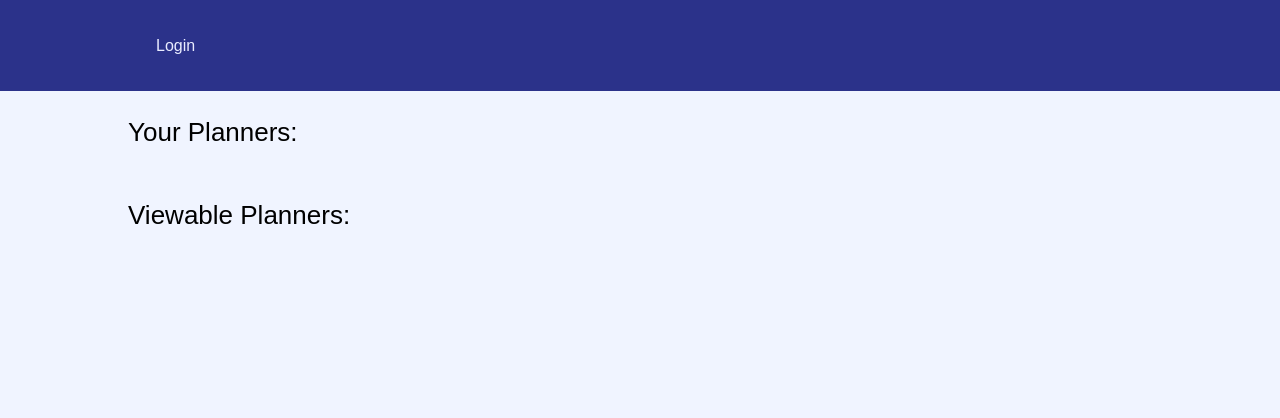
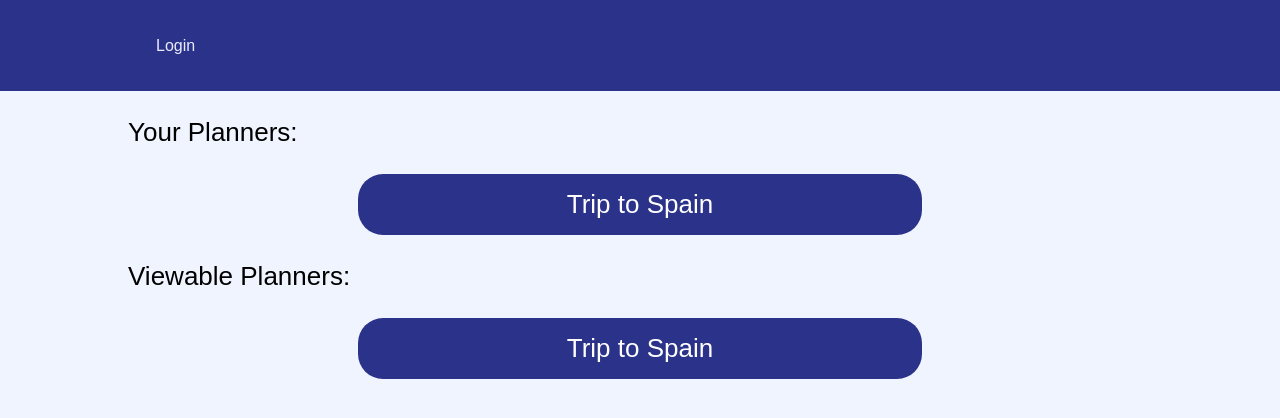
Before and after one commit to Adrian-Moreira/PlanPals, a React (Create React App) app in the folder front-end-web/: page /planners in a window 1280 px wide. Shown: the top 418 px of the page. Built offline with nearby package versions, Linux system fonts and the light colour scheme.

Commit message:
updated display and test data
updated the display and used hardcoded test data instead of backend requests

```diff
--- a/front-end-web/src/App.css
+++ b/front-end-web/src/App.css
@@ -129,6 +129,12 @@
 
 }
 
+.Icon-button:disabled {
+  color: rgb(100, 100, 100);
+  background-color: #E9ECFF;
+  cursor: default;
+}
+
 .Page-color {
   background-color: #E9ECFF;
 }
--- a/front-end-web/src/pages/planner.js
+++ b/front-end-web/src/pages/planner.js
@@ -1,7 +1,5 @@
 
 import React from "react";
-import { useEffect, useState } from 'react';
-import axios from 'axios';
 import { useParams } from 'react-router-dom';
 import { BiSolidPlane } from "react-icons/bi";
 import { BiSolidBed } from "react-icons/bi";
@@ -13,76 +11,76 @@ import { BsPencilFill } from "react-icons/bs";
 import { BsTrashFill } from "react-icons/bs";
 import { BsChatFill } from "react-icons/bs";
 
-// const planner =
-//     {
-//         "plannerId": "5",
-//         "createdBy": "user123",
-//         "startDate": "2023-10-01T00:00:00Z",
-//         "endDate": "2023-10-10T00:00:00Z",
-//         "name": "Trip to Spain",
-//         "description": "Exploring Barcelona and Madrid",
-//         "roUsers": ["user456"],
-//         "rwUsers": ["user789"],
-//         "destinations": ["dest001"],
-//         "transportations": ["trans001"]
-//       };
+const planner =
+    {
+        "plannerId": "5",
+        "createdBy": "user123",
+        "startDate": "2023-10-01T00:00:00Z",
+        "endDate": "2023-10-10T00:00:00Z",
+        "name": "Trip to Spain",
+        "description": "Exploring Barcelona and Madrid",
+        "roUsers": ["user456"],
+        "rwUsers": ["user789"],
+        "destinations": ["dest001"],
+        "transportations": ["trans001"]
+      };
 
-// const destinations = [
-//     {
-//         "destinationId": "dest001",
-//         "plannerId": "planner001",
-//         "name": "Madrid",
-//         "startDate": "2023-10-01",
-//         "endDate": "2023-10-05",
-//         "activities": ["activity001"],
-//         "accommodations": ["accom001"]
-//       }
-// ];
+const destinations = [
+    {
+        "destinationId": "dest001",
+        "plannerId": "planner001",
+        "name": "Madrid",
+        "startDate": "2023-10-01",
+        "endDate": "2023-10-05",
+        "activities": ["activity001"],
+        "accommodations": ["accom001"]
+      }
+];
 
-// const transportation = [
-//     {
-//         "transportationId": "trans001",
-//         "plannerId": "planner001",
-//         "type": "Flight",
-//         "details": "Flight from NYC to Madrid",
-//         "departureTime": "2023-10-01T08:00:00Z",
-//         "arrivalTime": "2023-10-01T20:00:00Z"
-//       }
-// ];
+const transportation = [
+    {
+        "transportationId": "trans001",
+        "plannerId": "planner001",
+        "type": "Flight",
+        "details": "Flight from NYC to Madrid",
+        "departureTime": "2023-10-01T08:00:00Z",
+        "arrivalTime": "2023-10-01T20:00:00Z"
+      }
+];
 
-// const accommodations = [
-//     {
-//         "accommodationId": "accom001",
-//         "destinationId": "dest001",
-//         "name": "Madrid Hotel",
-//         "address": "123 Main St, Madrid",
-//         "checkInDate": "2023-10-01",
-//         "checkOutDate": "2023-10-05"
-//       }
-// ];
+const accommodations = [
+    {
+        "accommodationId": "accom001",
+        "destinationId": "dest001",
+        "name": "Madrid Hotel",
+        "address": "123 Main St, Madrid",
+        "checkInDate": "2023-10-01",
+        "checkOutDate": "2023-10-05"
+      }
+];
 
-// const activities = [
-//     {
-//         "activityId": "activity001",
-//         "destinationId": "dest001",
-//         "name": "Visit Prado Museum",
-//         "date": "2023-10-02",
-//         "time": "10:00",
-//         "locations": ["loc001"],
-//         "votes": ["vote001"],
-//         "comments": ["comment001"]
-//       }
-// ];
+const activities = [
+    {
+        "activityId": "activity001",
+        "destinationId": "dest001",
+        "name": "Visit Prado Museum",
+        "date": "2023-10-02",
+        "time": "10:00",
+        "locations": ["loc001"],
+        "votes": ["vote001"],
+        "comments": ["comment001"]
+      }
+];
 
-// const locations = [
-//     {
-//         "locationId": "loc001",
-//         "activityId": "activity001",
-//         "createdBy": "user123",
-//         "name": "Prado Museum",
-//         "address": "C. de Ruiz de Alarcón, 23, 28014 Madrid"
-//       }
-// ];
+const locations = [
+    {
+        "locationId": "loc001",
+        "activityId": "activity001",
+        "createdBy": "user123",
+        "name": "Prado Museum",
+        "address": "C. de Ruiz de Alarcón, 23, 28014 Madrid"
+      }
+];
 
 // const votes = [
 //     {
@@ -93,106 +91,18 @@ import { BsChatFill } from "react-icons/bs";
 //       }
 // ];
 
-// const comments = [
-//     {
-//         "commentId": "comment001",
-//         "activityId": "activity001",
-//         "createdBy": "user456",
-//         "content": "Can't wait to visit!"
-//       }
-// ];
+const comments = [
+    {
+        "commentId": "comment001",
+        "activityId": "activity001",
+        "createdBy": "user456",
+        "content": "Can't wait to visit!"
+      }
+];
 
 function Planner() {
     const { plannerId, access } = useParams();
     const isReadOnly = access === "ro";
-
-    const [planner, setPlanner] = useState([]);
-    const [destinations, setDestinations] = useState([]);
-    const [transportation, setTransportation] = useState([]);
-    const [accommodations, setAccommodations] = useState([]);
-    const [activities, setActivities] = useState([]);
-
-    const [locations, setLocations] = useState([]);
-    const [comments, setComments] = useState([]);
-    // const [votes, setVotes] = useState([]);
-
-    useEffect(() => {
-        axios
-        .get('http://localhost:8080/planner/'+plannerId)
-        .then((response) => setPlanner(response.data))
-        .catch((error) => console.error('Error fetching planner:', error));
-    }, []);
-
-    useEffect(() => {
-        axios
-        .get('http://localhost:8080/planner/'+plannerId+'/destination')
-        .then((response) => setDestinations(response.data))
-        .catch((error) => console.error('Error fetching destination:', error));
-    }, []);
-
-    useEffect(() => {
-        axios
-        .get('http://localhost:8080/planner/'+plannerId+'/transportation')
-        .then((response) => setTransportation(response.data))
-        .catch((error) => console.error('Error fetching transportation:', error));
-    }, []);
-
-    useEffect(() => {
-        axios
-        .get('http://localhost:8080/planner/'+plannerId+'/destination/'+destinations[0].destinationId+'/accommodation')
-        .then((response) => setAccommodations(response.data))
-        .catch((error) => console.error('Error fetching accommodations:', error));
-    }, []);
-
-    useEffect(() => {
-        axios
-        .get('http://localhost:8080/planner/'+plannerId+'/destination/'+destinations[0].destinationId+'/activity')
-        .then((response) => setActivities(response.data))
-        .catch((error) => console.error('Error fetching activities:', error));
-    }, []);
-
-    useEffect(() => {
-        axios
-        .get('http://localhost:8080/planner/'+plannerId+'/destination/'+destinations[0].destinationId+'/comment')
-        .then((response) => setComments(response.data))
-        .catch((error) => console.error('Error fetching comments:', error));
-    }, []);
-
-    // Fetch locations for each activity
-    useEffect(() => {
-        // For each activity, fetch locations by its id
-        activities.forEach(activity => {
-        axios.get('http://localhost:8080/planner/'+plannerId+'/destination/'+destinations[0].destinationId+'/activity/'+activity.activityId+'/location')
-            .then((response) => {
-            // Set locations in the state, with activity.id as the key
-            setLocations(prevLocations => ({
-                ...prevLocations,
-                [activity.activityId]: response.data, // Assuming data is a list of locations
-            }));
-            })
-            .catch((error) => {
-            console.error('Error fetching locations for activity ${activity.activityId}:', error);
-            });
-        });
-    }, [activities]);
-
-    // // Fetch votes for each activity
-    // useEffect(() => {
-    //     // For each activity, fetch votes by its id
-    //     activities.forEach(activity => {
-    //     axios.get('http://localhost:8080/planner/'+plannerId+'/destination/'+destinations[0].destinationId+'/activity/'+activity.activityId+'/vote')
-    //         .then((response) => {
-    //         // Set votes in the state, with activity.id as the key
-    //         setVotes(prevVotes => ({
-    //             ...prevVotes,
-    //             [activity.activityId]: response.data, // Assuming data is a list of votes
-    //         }));
-    //         })
-    //         .catch((error) => {
-    //         console.error('Error fetching locations for activity ${activity.activityId}:', error);
-    //         });
-    //     });
-    // }, [activities]);
 
     return (
         <div className="Page-color">
@@ -219,8 +129,8 @@ function Planner() {
                     <div className="List-item" key={transport.transportationId}>
                         {!isReadOnly &&(
                             <div className="Right-side">
-                                <button className="Icon-button"> <BsPencilFill /></button>
-                                <button className="Icon-button"> <BsTrashFill /></button>
+                                <button className="Icon-button" disabled> <BsPencilFill /></button>
+                                <button className="Icon-button" disabled> <BsTrashFill /></button>
                             </div>
                         )}
                         {transport.type}
@@ -231,7 +141,7 @@ function Planner() {
                 ))}
                 {!isReadOnly &&(
                     <div>
-                        <button className="Icon-button"><BsFillPlusCircleFill /></button >
+                        <button className="Icon-button" disabled><BsFillPlusCircleFill /></button >
                     </div>
                 )}
                 <p/>
@@ -243,8 +153,8 @@ function Planner() {
                     <div className="List-item" key={accomodation.accommodationId}>
                         {!isReadOnly &&(
                             <div className="Right-side">
-                                <button className="Icon-button"> <BsPencilFill /></button>
-                                <button className="Icon-button"> <BsTrashFill /></button>
+                                <button className="Icon-button" disabled> <BsPencilFill /></button>
+                                <button className="Icon-button" disabled> <BsTrashFill /></button>
                             </div>
                         )}
                         {accomodation.name}
@@ -255,7 +165,7 @@ function Planner() {
                 ))}
                 {!isReadOnly &&(
                     <div>
-                        <button className="Icon-button"><BsFillPlusCircleFill /></button >
+                        <button className="Icon-button" disabled><BsFillPlusCircleFill /></button >
                     </div>
                 )}
                 <p/>
@@ -267,8 +177,8 @@ function Planner() {
                     <div className="List-item" key={activity.activityId}>
                         {!isReadOnly &&(
                             <div className="Right-side">
-                                <button className="Icon-button"> <BsPencilFill /></button>
-                                <button className="Icon-button"> <BsTrashFill /></button>
+                                <button className="Icon-button" disabled> <BsPencilFill /></button>
+                                <button className="Icon-button" disabled> <BsTrashFill /></button>
                             </div>
                         )}
                         {activity.name}
@@ -277,22 +187,12 @@ function Planner() {
 
                         <p/>
                         Locations:
-                        {/* {locations.map((location) => (
+                        {locations.map((location) => (
                             <div className="List-item"  key={location.locationId}>
                                 {location.name}
                                 <div className="Planner-item">{location.address}</div>
                             </div>
-                        ))} */}
-                        {locations[activity.activityId] ? (
-                            locations[activity.activityId].map(location => (
-                                <div className="List-item"  key={location.locationId}>
-                                    {location.name}
-                                    <div className="Planner-item">{location.address}</div>
-                                </div>
-                            ))
-                        ) : (
-                            <div className="List-item">Loading locations...</div>
-                        )}
+                        ))}
 
                         {/* <div className="Planner-vote">
                             Vote Score:
@@ -312,7 +212,7 @@ function Planner() {
 
                 {!isReadOnly &&(
                     <div>
-                        <button className="Icon-button"><BsFillPlusCircleFill /></button >
+                        <button className="Icon-button" disabled><BsFillPlusCircleFill /></button >
                     </div>
                 )}
 
@@ -328,7 +228,7 @@ function Planner() {
                 ))}
                 {!isReadOnly &&(
                     <div>
-                        <button className="Icon-button"><BsFillPlusCircleFill /></button >
+                        <button className="Icon-button" disabled><BsFillPlusCircleFill /></button >
                     </div>
                 )}
 
--- a/front-end-web/src/pages/planners.js
+++ b/front-end-web/src/pages/planners.js
@@ -1,54 +1,41 @@
 
 import React from "react";
 import { Link } from 'react-router-dom';
-import { useState } from 'react';
-import axios from 'axios';
 
-// const plannerList = [
-//     {
-//         "plannerId": "5",
-//         "createdBy": "user123",
-//         "startDate": "2023-10-01T00:00:00Z",
-//         "endDate": "2023-10-10T00:00:00Z",
-//         "name": "Trip to Spain",
-//         "description": "Exploring Barcelona and Madrid",
-//         "roUsers": ["user456"],
-//         "rwUsers": ["user789"],
-//         "destinations": ["dest001"],
-//         "transportations": ["trans001"]
-//       }
-// ];
+const editPlannerList = [
+    {
+        "plannerId": "5",
+        "createdBy": "user123",
+        "startDate": "2023-10-01T00:00:00Z",
+        "endDate": "2023-10-10T00:00:00Z",
+        "name": "Trip to Spain",
+        "description": "Exploring Barcelona and Madrid",
+        "roUsers": ["user456"],
+        "rwUsers": ["user789"],
+        "destinations": ["dest001"],
+        "transportations": ["trans001"]
+      }
+];
 
-const uid = 0; //temp userid
+const viewPlannerList = [
+    {
+        "plannerId": "5",
+        "createdBy": "user123",
+        "startDate": "2023-10-01T00:00:00Z",
+        "endDate": "2023-10-10T00:00:00Z",
+        "name": "Trip to Spain",
+        "description": "Exploring Barcelona and Madrid",
+        "roUsers": ["user456"],
+        "rwUsers": ["user789"],
+        "destinations": ["dest001"],
+        "transportations": ["trans001"]
+      }
+];
 
 function Planners() {
-    const [editPlannerList, setPlannersRW] = useState([]);
-    const [viewPlannerList, setPlannersRO] = useState([]);
-
-    const getPlanners = async (e) => {
-        e.preventDefault();
-
-        try {
-            await axios
-            .get(`http://localhost:8080/planner`, {
-                params: { userId: uid, access:'rw'}
-            })
-            .then((response) => setPlannersRW(response.data));
-
-            await axios
-            .get(`http://localhost:8080/planner`, {
-                params: { userId: uid, access:'ro'}
-            })
-            .then((response) => setPlannersRO(response.data));
-
-        } catch (err) {
-            console.error(err);
-        }
-    };
 
     return (
         <div>
-            {getPlanners}
             <header className="Page-header">
                 <p>
                     Your Planners:
```
